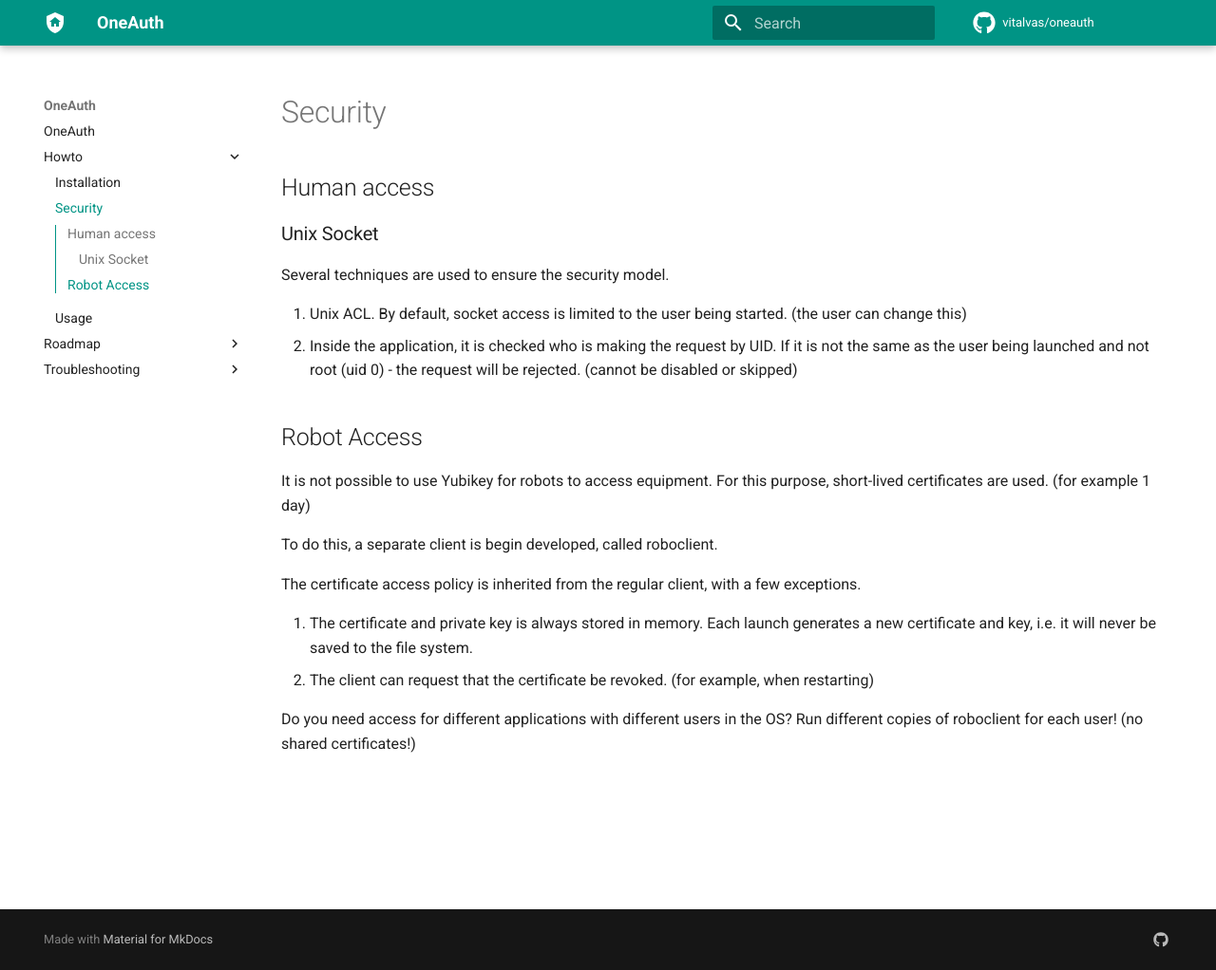
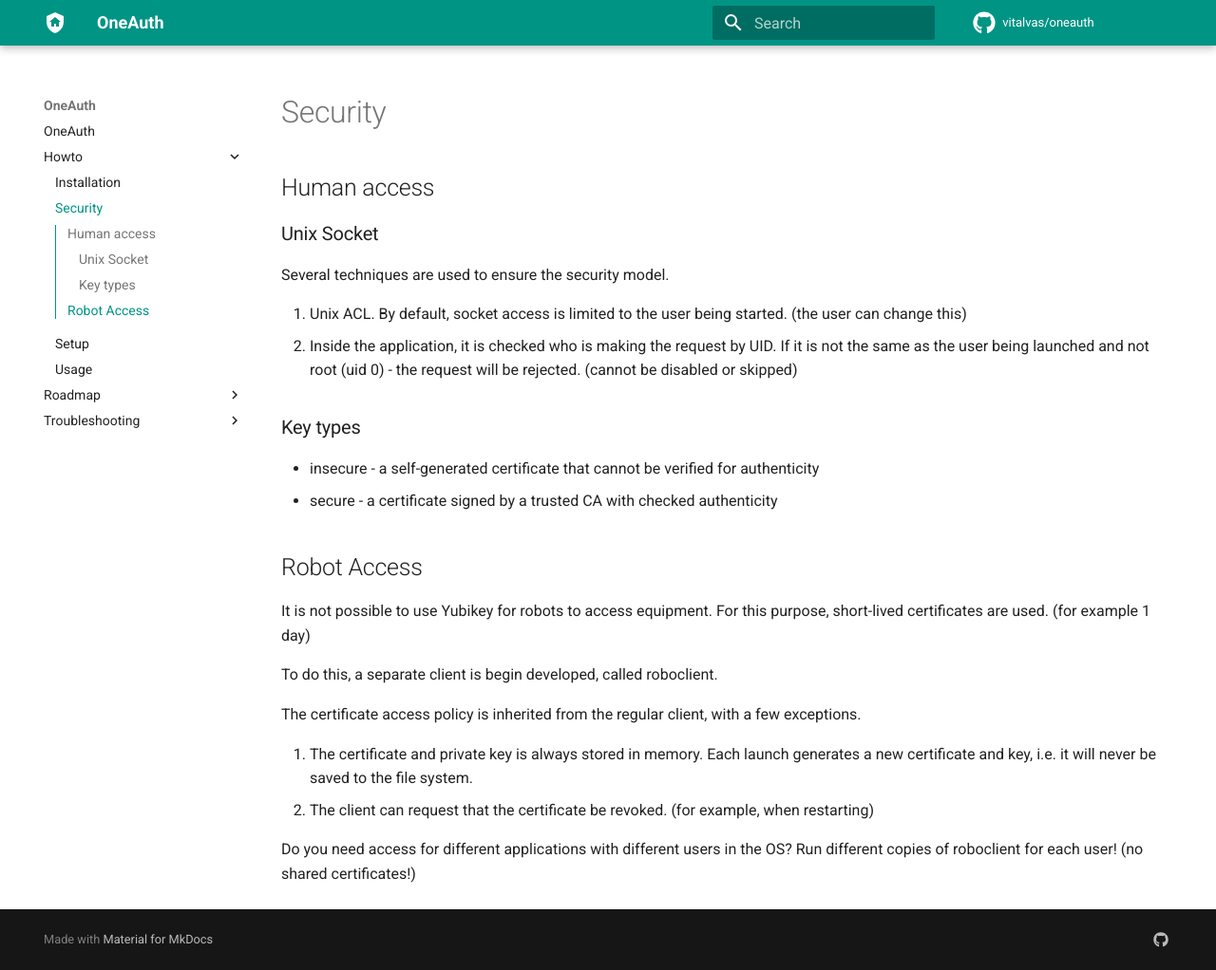
Before and after one commit to vitalvas/oneauth, an MkDocs documentation site: the page built from docs/docs/howto/security.md, in a window 1280 px wide and 1022 px high. Shown: the whole window at 95% size. Built offline with MkDocs 1.6.1 and Material for MkDocs 9.7.7, drawn with Linux system fonts in a browser that asks for light colours; comment, search, counter and statistics services are not loaded.

```diff
--- a/docs/docs/howto/security.md
+++ b/docs/docs/howto/security.md
@@ -8,6 +8,11 @@ Several techniques are used to ensure the security model.
 
 1. Unix ACL. By default, socket access is limited to the user being started. (the user can change this)
 2. Inside the application, it is checked who is making the request by UID. If it is not the same as the user being launched and not root (uid 0) - the request will be rejected. (cannot be disabled or skipped)
+
+### Key types
+
+* insecure - a self-generated certificate that cannot be verified for authenticity
+* secure - a certificate signed by a trusted CA with checked authenticity
 
 ## Robot Access
 
```
Also changed, not shown: docs/docs/howto/setup.md (added, +29 -0 lines).
